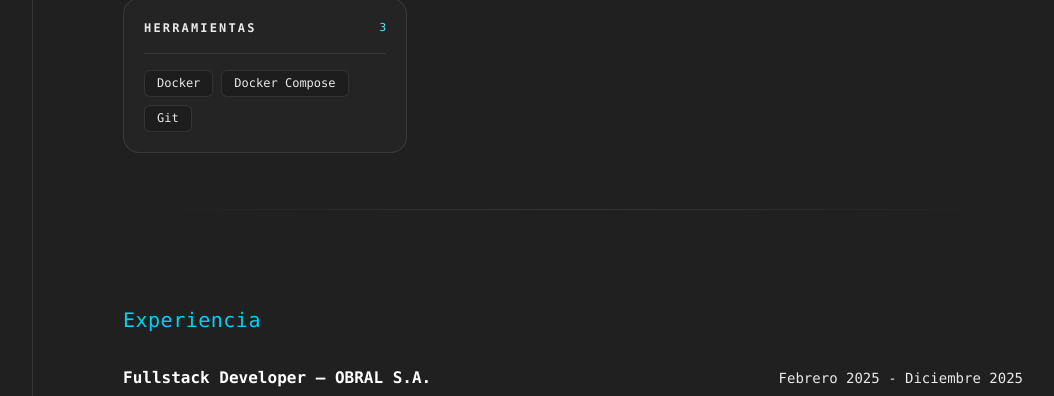
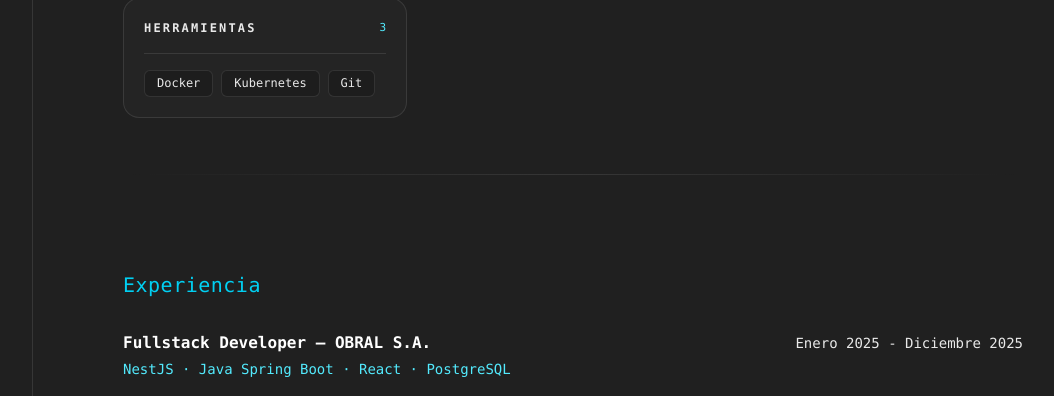
Before and after one commit to rgonza14/rgonza14.github.io, an Astro site: page / in a window 1280 px wide and 2400 px high. Shown: the part 756-1152 px from the top of the page, without its empty margins (137-1191 px from the left). Built offline with nearby package versions, Linux system fonts and the light colour scheme; Astro itself is replaced by a stand-in of ours.

Commit message:
add skills

```diff
--- a/src/content/en/experiencia.md
+++ b/src/content/en/experiencia.md
@@ -6,7 +6,7 @@
 type: list
 items:
     - title: 'Fullstack Developer — OBRAL S.A.'
-      time: 'February 2025 – December 2025'
+      time: 'January 2025 – December 2025'
       meta: 'NestJS · Java Spring Boot · React · PostgreSQL'
 
       bullets:
--- a/src/content/en/skills.md
+++ b/src/content/en/skills.md
@@ -28,11 +28,12 @@
           - React
           - Astro
           - Next.js
+          - Angular
 
     - label: Tooling
       items:
           - Docker
-          - Docker Compose
+          - Kubernetes
           - Git
 
 ---
--- a/src/content/es/experiencia.md
+++ b/src/content/es/experiencia.md
@@ -6,7 +6,7 @@
 type: list
 items:
     - title: 'Fullstack Developer — OBRAL S.A.'
-      time: 'Febrero 2025 - Diciembre 2025'
+      time: 'Enero 2025 - Diciembre 2025'
       meta: 'NestJS · Java Spring Boot · React · PostgreSQL'
 
       bullets:
--- a/src/content/es/skills.md
+++ b/src/content/es/skills.md
@@ -28,11 +28,12 @@
           - React
           - Astro
           - Next.js
+          - Angular
 
     - label: Herramientas
       items:
           - Docker
-          - Docker Compose
+          - Kubernetes
           - Git
 
 ---
```
